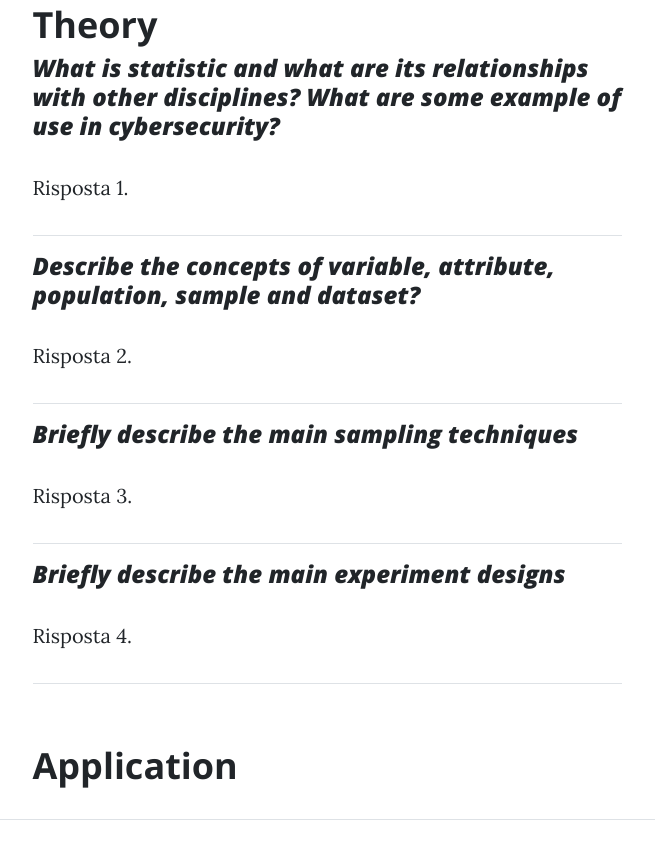
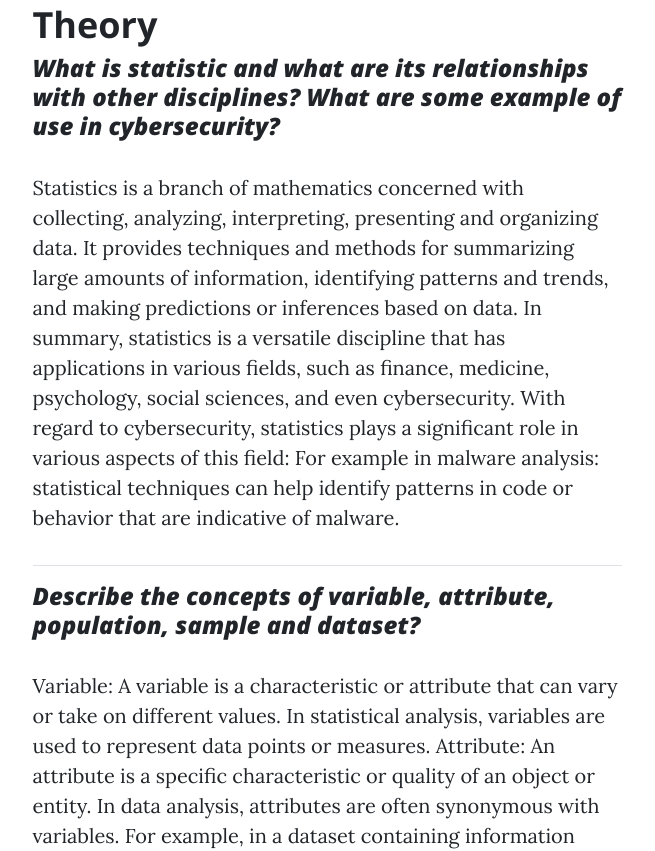
Before and after one commit to ZeldaCTT/Statistics23_24, a plain HTML site: page homework1.html in a window 1280 px wide. Shown: the part 671-1522 px from the top of the page, without its empty margins (313-968 px from the left). Drawn offline with nearby package versions, Linux system fonts and the light colour scheme.

Commit message:
Update homework1.html

```diff
--- a/homework1.html
+++ b/homework1.html
@@ -57,10 +57,25 @@
                     <div class="col-md-10 col-lg-8 col-xl-7">
                         <h2 class="section-heading">Theory</h2>
                         <h4 class="wp-block-heading"><strong><em>What is statistic and what are its relationships with other disciplines? What are some example of use in cybersecurity?</em></strong></h4>
-                        <p>Risposta 1.</p>
+                        <p>Statistics is a branch of mathematics concerned with collecting, analyzing, interpreting, presenting and organizing data.
+                            It provides techniques and methods for summarizing large amounts of information, identifying patterns and trends, and making predictions or inferences based on data.
+                            In summary, statistics is a versatile discipline that has applications in various fields, such as finance, medicine, psychology, social sciences, and even cybersecurity.
+                            With regard to cybersecurity, statistics plays a significant role in various aspects of this field:
+                            For example in malware analysis: statistical techniques can help identify patterns in code or behavior that are indicative of malware.
+                        </p>
                         <hr class="wp-block-separator has-alpha-channel-opacity">
                         <h4 class="wp-block-heading"><strong><em>Describe the concepts of variable, attribute, population, sample and dataset?</em></strong></h4>
-                        <p>Risposta 2.</p>
+                        <p>
+                            Variable: A variable is a characteristic or attribute that can vary or take on different values. In statistical analysis, variables are used to represent data points or measures.
+
+                            Attribute: An attribute is a specific characteristic or quality of an object or entity. In data analysis, attributes are often synonymous with variables. For example, in a dataset containing information about people, attributes may include age, sex, height, and weight.
+
+                            Population: Population is the entire group or set of individuals, objects, also called statistical units, about which a particular study is to be done. For practical reasons, it is not always possible or feasible to study an entire population, so researchers often work with samples.
+
+                            Sample: A sample is a subset of a statistical population. Sampling is a fundamental part of statistical analysis because it allows researchers to make generalizations about a population without having to study every individual or element within it.
+
+                            Data set: A data set is a structured collection of data, typically organized into rows and columns. Each row represents an individual or observation, while each column represents an attribute or a variable.
+                        </p>
                         <hr class="wp-block-separator has-alpha-channel-opacity">
                         <h4 class="wp-block-heading"><strong><em>Briefly describe the main sampling techniques</em></strong></h4>
                         <p>Risposta 3.</p>
```
